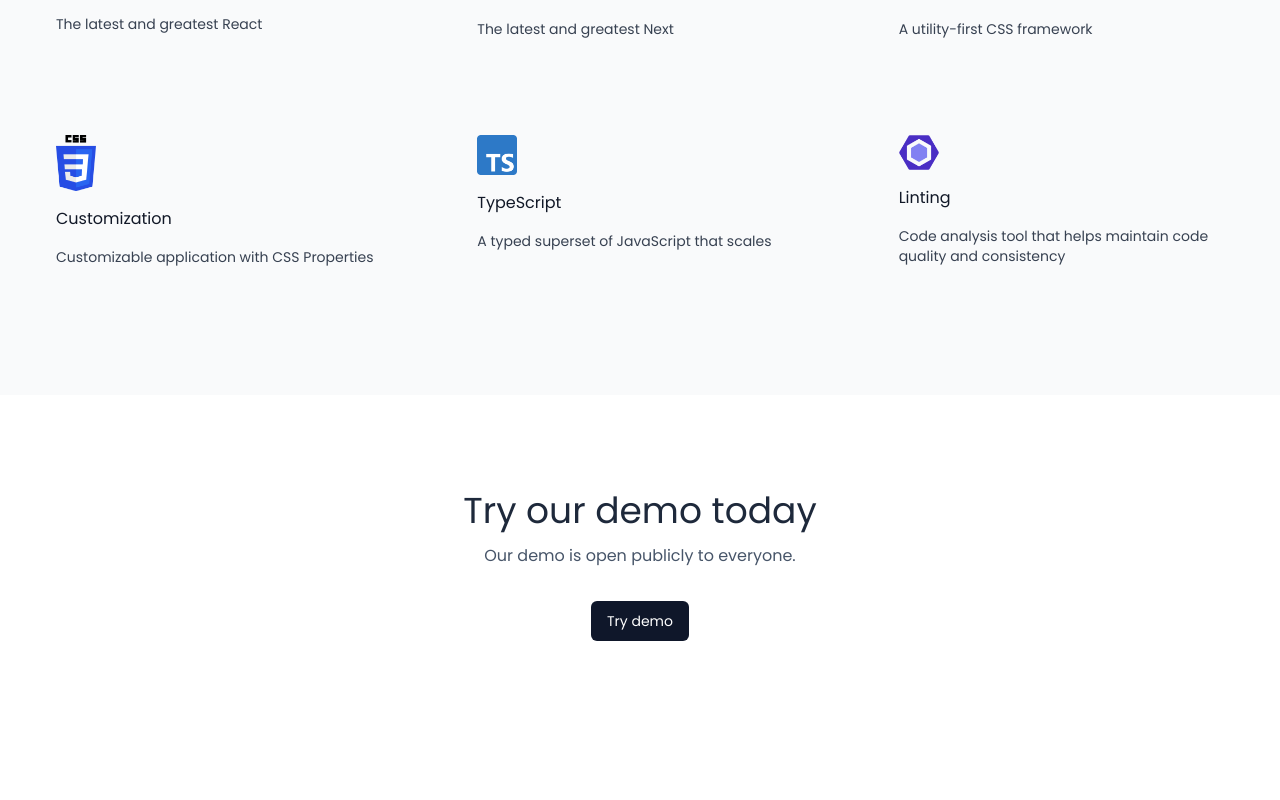
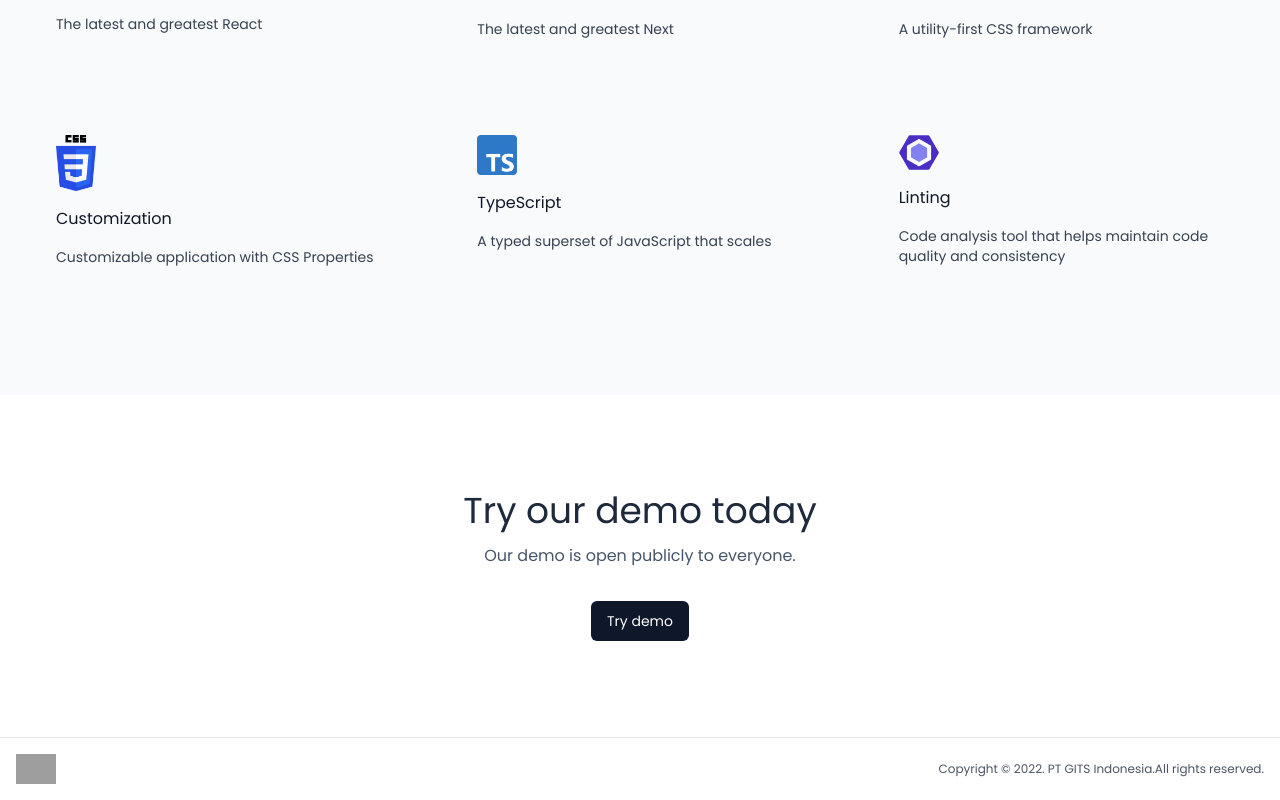
Before and after one commit to gitsindonesia/next-starter, a Next.js app: page / in a window 1280 px wide. Shown: the part 1191-1991 px from the top of the page. Before the commit the page ends 1928 px from the top, so only its background shows below. Built offline with nearby package versions, Linux system fonts and the light colour scheme; grey boxes are pictures that could not be loaded.

Commit message:
enhancement: add footer and data type for error page

```diff
--- a/app/error.tsx
+++ b/app/error.tsx
@@ -1,7 +1,7 @@
 'use client'
 
 // Types
-import { INextPageError } from '@/types/next.type'
+import { INextPageError } from '@/types'
 
 export default function Error({ error, reset }: INextPageError) {
 	return (
--- a/app/page.tsx
+++ b/app/page.tsx
@@ -21,7 +21,7 @@ export default function RootPage() {
 			<RootHero />
 			<RootFeatures />
 			<RootCta />
-			{/* <RootFooter /> */}
+			<RootFooter />
 		</>
 	)
 }
--- /dev/null
+++ b/types/index.ts
@@ -0,0 +1 @@
+export * from './next.type'
--- /dev/null
+++ b/types/next.type.ts
@@ -0,0 +1,4 @@
+export interface INextPageError {
+	error: Error
+	reset: () => void
+}
```
